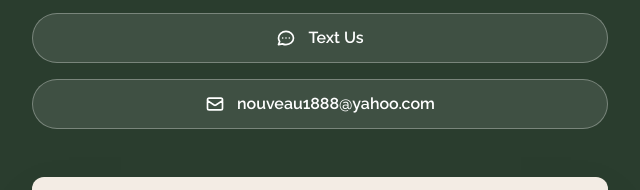
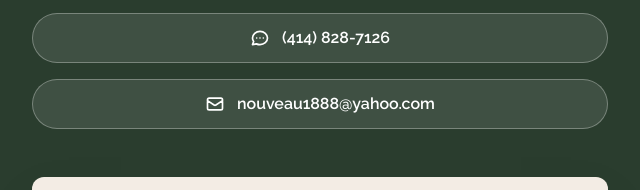
Before and after one commit to neonfuz/victorian-estate-site, a website: page index.html in a window 1280 px wide. Shown: the part 11393-11583 px from the top of the page, 320-960 px from the left. Drawn offline with nearby package versions, Linux system fonts and the light colour scheme; a web font is replaced by a local one.

Commit message:
show phone number on text button label

```diff
--- a/index.html
+++ b/index.html
@@ -725,7 +725,7 @@
                 </a>
                 <a href="sms:+14148287126?&amp;body=Hi%2C%20I%27m%20interested%20in%20the%20Butter%20House%20and%20would%20like%20to%20schedule%20a%20tour." class="flex items-center justify-center gap-3 bg-white/10 hover:bg-victorian-gold hover:text-victorian-wood border border-white/30 rounded-full py-3 px-6 transition duration-300">
                     <svg xmlns="http://www.w3.org/2000/svg" class="h-5 w-5" fill="none" viewBox="0 0 24 24" stroke="currentColor"><path stroke-linecap="round" stroke-linejoin="round" stroke-width="2" d="M8 12h.01M12 12h.01M16 12h.01M21 12c0 4.418-4.03 8-9 8a9.863 9.863 0 01-4.255-.949L3 20l1.395-3.72C3.512 15.042 3 13.574 3 12c0-4.418 4.03-8 9-8s9 3.582 9 8z"/></svg>
-                    <span class="font-semibold">Text Us</span>
+                    <span class="font-semibold">(414) 828-7126</span>
                 </a>
                 <a href="mailto:nouveau1888@yahoo.com" class="flex items-center justify-center gap-3 bg-white/10 hover:bg-victorian-gold hover:text-victorian-wood border border-white/30 rounded-full py-3 px-6 transition duration-300">
                     <svg xmlns="http://www.w3.org/2000/svg" class="h-5 w-5" fill="none" viewBox="0 0 24 24" stroke="currentColor"><path stroke-linecap="round" stroke-linejoin="round" stroke-width="2" d="M3 8l7.89 5.26a2 2 0 002.22 0L21 8M5 19h14a2 2 0 002-2V7a2 2 0 00-2-2H5a2 2 0 00-2 2v10a2 2 0 002 2z"/></svg>
```
